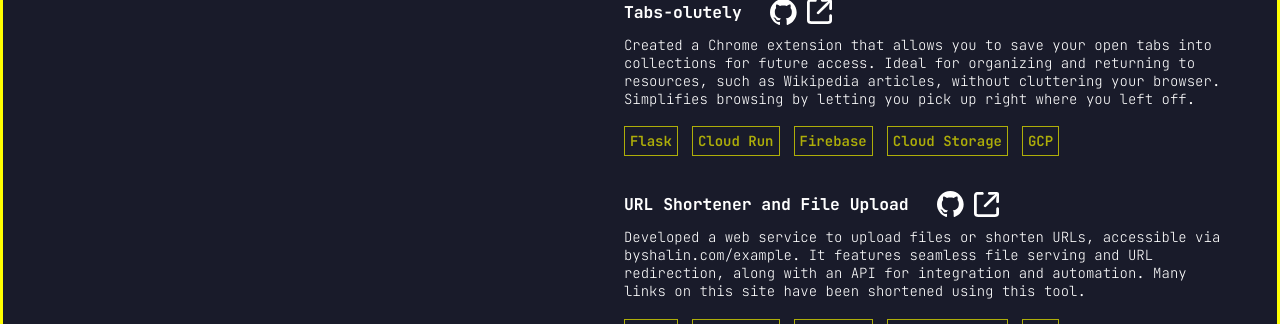
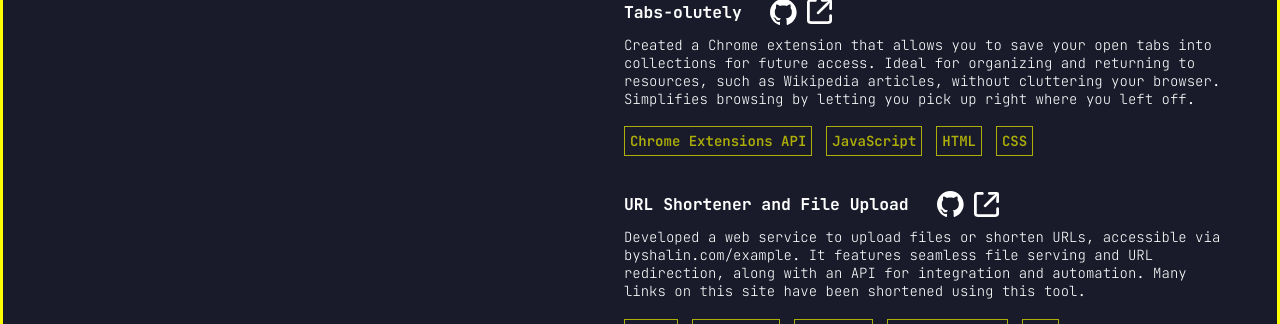
Before and after one commit to shal-in/portfolio, a Flask app: page / in a window 1280 px wide. Shown: the part 772-1096 px from the top of the page. Run offline with Flask 3, Linux system fonts and the light colour scheme.

Commit message:
Update projects

```diff
--- a/templates/portfolio.html
+++ b/templates/portfolio.html
@@ -128,11 +128,10 @@
                         such as Wikipedia articles, without cluttering your browser. Simplifies browsing by letting you pick up right where you left off.
                     </div>
                     <div class="projects-skills-list">
-                        <div class="projects-skills-item" link="https://flask.palletsprojects.com/en/3.0.x/">Flask</div>
-                        <div class="projects-skills-item" link="https://cloud.google.com/run?hl=en">Cloud Run</div>
-                        <div class="projects-skills-item" link="https://firebase.google.com/">Firebase</div>
-                        <div class="projects-skills-item" link="https://cloud.google.com/storage?hl=en">Cloud Storage</div>
-                        <div class="projects-skills-item" link="https://cloud.google.com/?hl=en">GCP</div>
+                        <div class="projects-skills-item" link="chrome extensions API">Chrome Extensions API</div>
+                        <div class="projects-skills-item" link="https://en.wikipedia.org/wiki/JavaScript">JavaScript</div>
+                        <div class="projects-skills-item" link="https://en.wikipedia.org/wiki/HTML">HTML</div>
+                        <div class="projects-skills-item" link="https://en.wikipedia.org/wiki/CSS">CSS</div>
                     </div>
                 </div>
 
```
